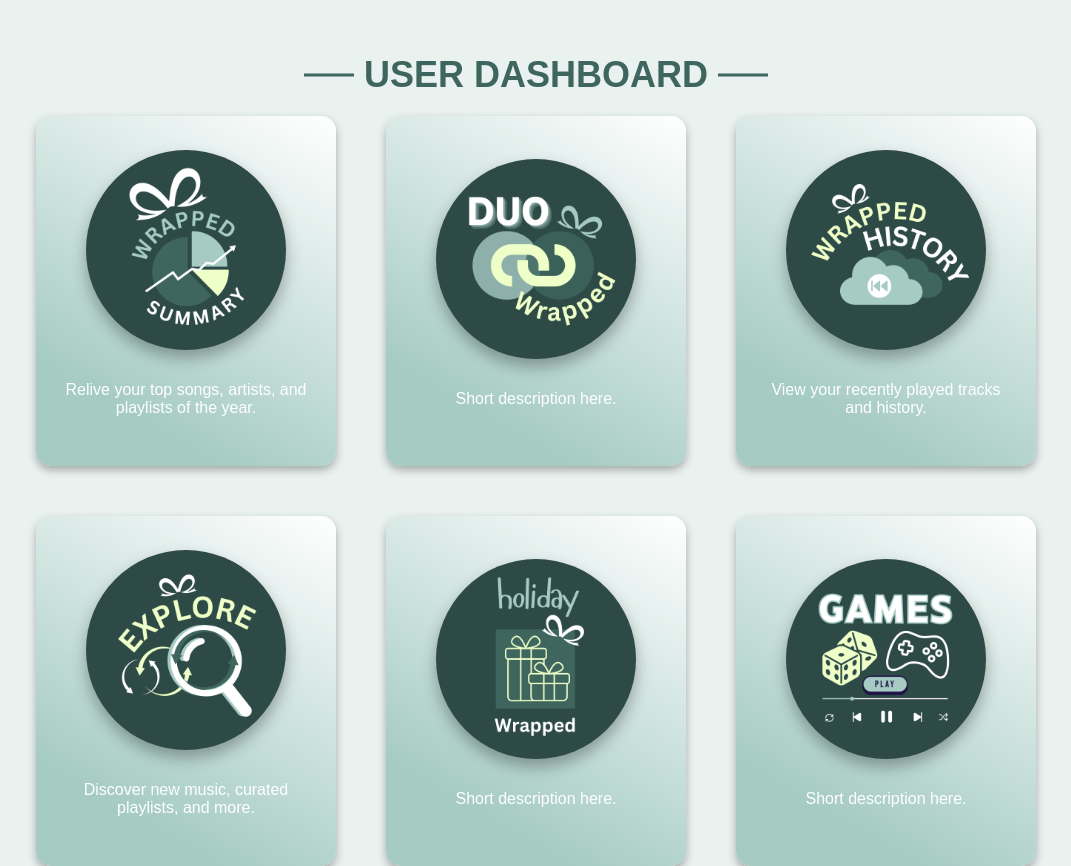
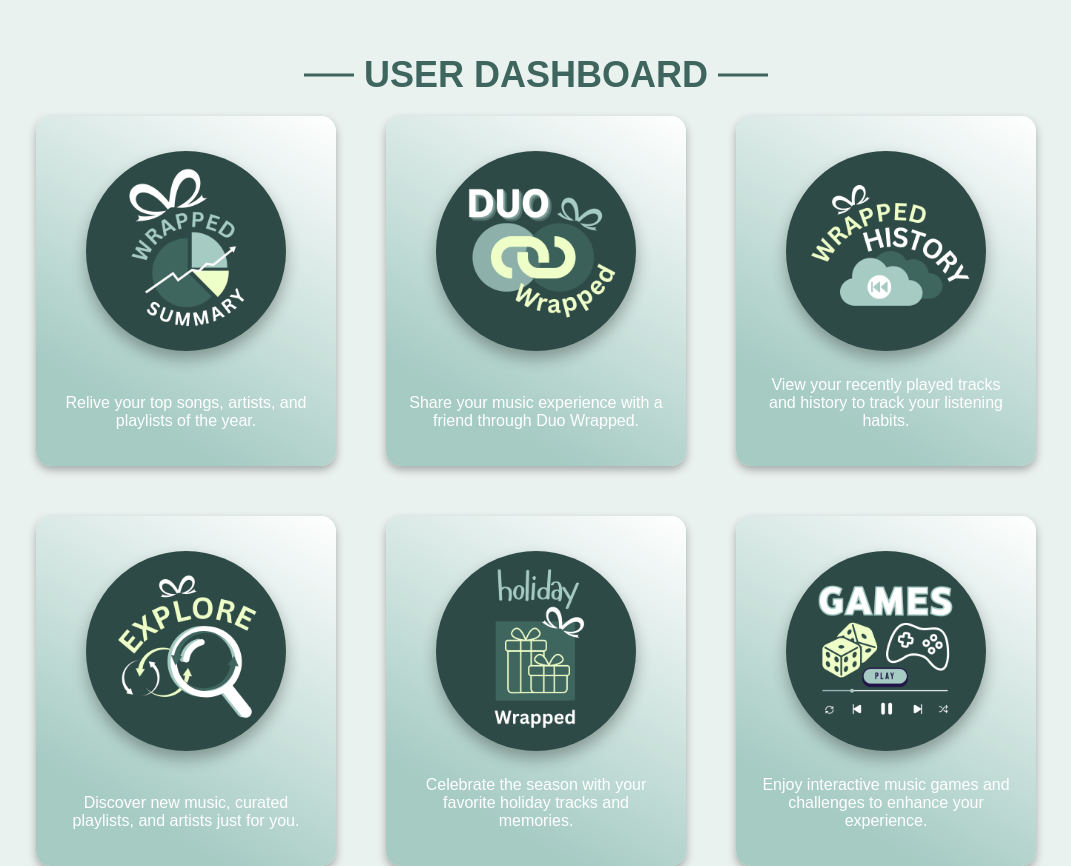
Before and after one commit to erosenfeld2005/CS2340_Project2, a Django app: page /dashboard/ in a window 1280 px wide. Shown: the part 80-946 px from the top of the page, without its empty margins (104-1175 px from the left). Run offline with Django 5.2, Linux system fonts and the light colour scheme; a user stored in the database is signed in.

Commit message:
more tweaks with spacing and size

```diff
--- a/templates/dashboard.html
+++ b/templates/dashboard.html
@@ -46,12 +46,12 @@
 
         .icon-grid {
             display: grid;
-            grid-template-columns: repeat(3, 1fr); /* 2x3 grid */
+            grid-template-columns: repeat(3, 1fr); /* 3 columns */
             gap: 50px;
         }
         .icon-card {
             width: 300px;
-            height: 350px;
+            height: 350px; /* Fixed height for uniformity */
             background: linear-gradient(30deg, #A5CBC3 20%, #FFFFFF 100%);
             text-align: center;
             border-radius: 15px;
@@ -62,7 +62,7 @@
             display: flex;
             flex-direction: column;
             align-items: center;
-            justify-content: center;
+            justify-content: space-between; /* Space between icon and text */
             color: #FFFFFF;
         }
         .icon-card:hover {
@@ -72,18 +72,20 @@
         .icon-circle {
             width: 200px; /* Circle diameter */
             height: 200px; /* Circle diameter */
-            background-color: #2E4A47; /* darker background */
+            background-color: #2E4A47; /* Darker background */
             border-radius: 50%; /* Makes it circular */
             display: flex;
             align-items: center;
             justify-content: center;
-            margin-bottom: 15px; /* Space between the circle and the text */
             box-shadow: 0 8px 15px rgba(0, 0, 0, 0.3); /* Shadow effect */
+            margin-top: 15px; /* Space between the circle and the text */
         }
 
         .icon-circle img {
             width: 100%; /* Make the image fit within the circle */
-            height: auto;
+            height: 100%;
+            object-fit: cover; /* Cover to fill the circle */
+            border-radius: 50%; /* Ensures the image is circular */
         }
     </style>
 </head>
@@ -112,33 +114,34 @@
                 <div class="icon-circle">
                     <img src="{% static 'duo.png' %}" alt="Duo Wrapped">
                 </div>
-                <p>Short description here.</p>
+                <p>Share your music experience with a friend through Duo Wrapped.</p>
             </div>
             <div class="icon-card" onclick="window.location.href='URL_FOR_WRAPPED_HISTORY'">
                 <div class="icon-circle">
                     <img src="{% static 'history.png' %}" alt="Wrapped History">
                 </div>
-                <p>View your recently played tracks and history.</p>
+                <p>View your recently played tracks and history to track your listening habits.</p>
             </div>
             <div class="icon-card" onclick="window.location.href='URL_FOR_EXPLORE'">
                 <div class="icon-circle">
                     <img src="{% static 'explore.png' %}" alt="Explore">
                 </div>
-                <p>Discover new music, curated playlists, and more.</p>
+                <p>Discover new music, curated playlists, and artists just for you.</p>
             </div>
             <div class="icon-card" onclick="window.location.href='URL_FOR_HOLIDAY_WRAPPED'">
                 <div class="icon-circle">
                     <img src="{% static 'holiday.png' %}" alt="Holiday Wrapped">
                 </div>
-                <p>Short description here.</p>
+                <p>Celebrate the season with your favorite holiday tracks and memories.</p>
             </div>
             <div class="icon-card" onclick="window.location.href='URL_FOR_GAMES'">
                 <div class="icon-circle">
                     <img src="{% static 'games.png' %}" alt="Games">
                 </div>
-                <p>Short description here.</p>
+                <p>Enjoy interactive music games and challenges to enhance your experience.</p>
             </div>
         </div>
+
     </div>
 </body>
 </html>
```
Also changed, not shown: db.sqlite3.
